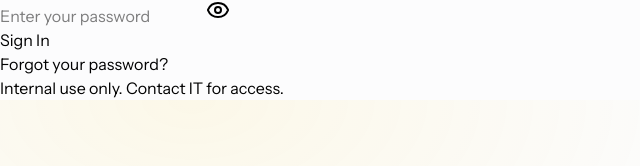
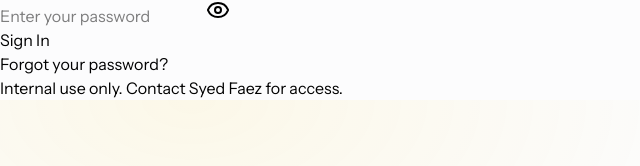
Before and after one commit to syedhasan-SS/Information-Portal, a React (Vite) app in the folder client/: page / in a window 1280 px wide. Shown: the part 598-764 px from the top of the page, without its empty margins (0-640 px from the left). Built offline with nearby package versions, Linux system fonts and the light colour scheme.

Commit message:
Update login page contact information

```diff
--- a/client/src/pages/login.tsx
+++ b/client/src/pages/login.tsx
@@ -89,7 +89,7 @@ export default function LoginPage() {
         </Card>
 
         <p className="text-center text-xs text-muted-foreground">
-          Internal use only. Contact IT for access.
+          Internal use only. Contact Syed Faez for access.
         </p>
       </div>
     </div>
```
